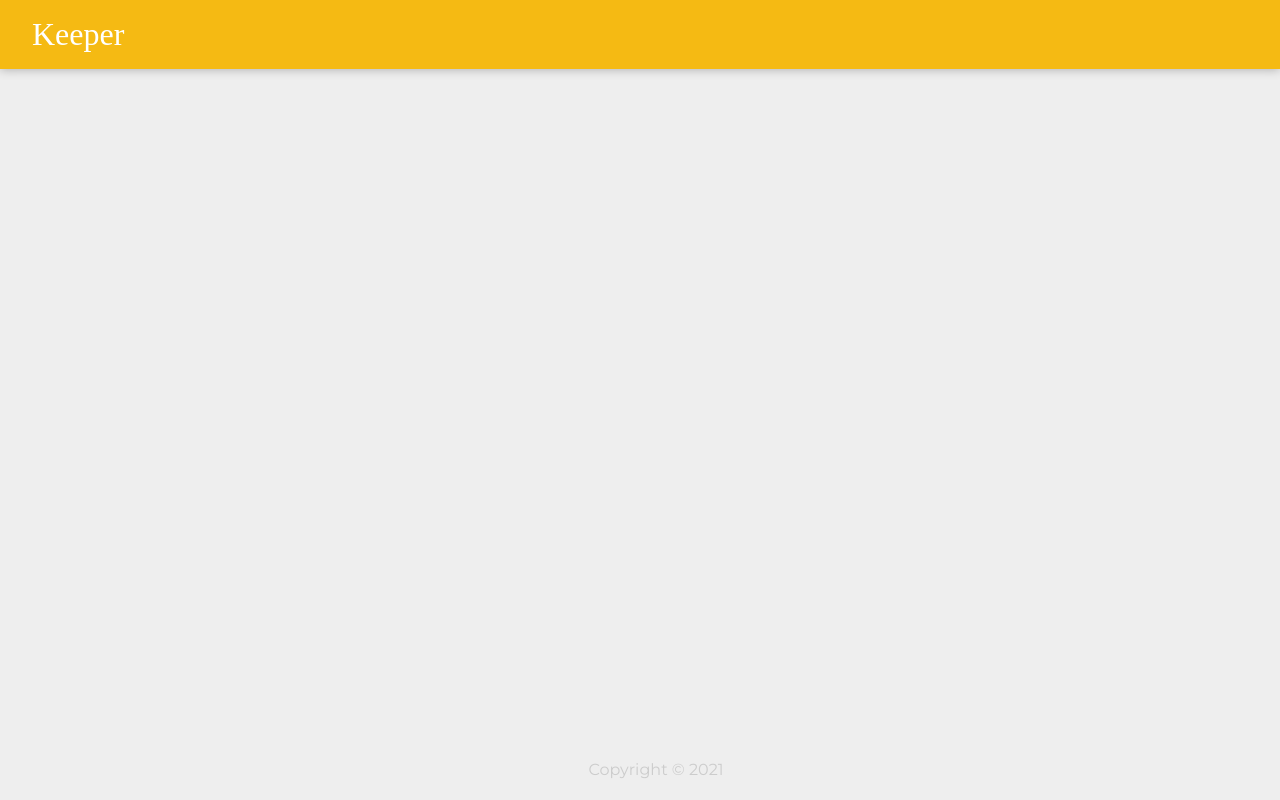
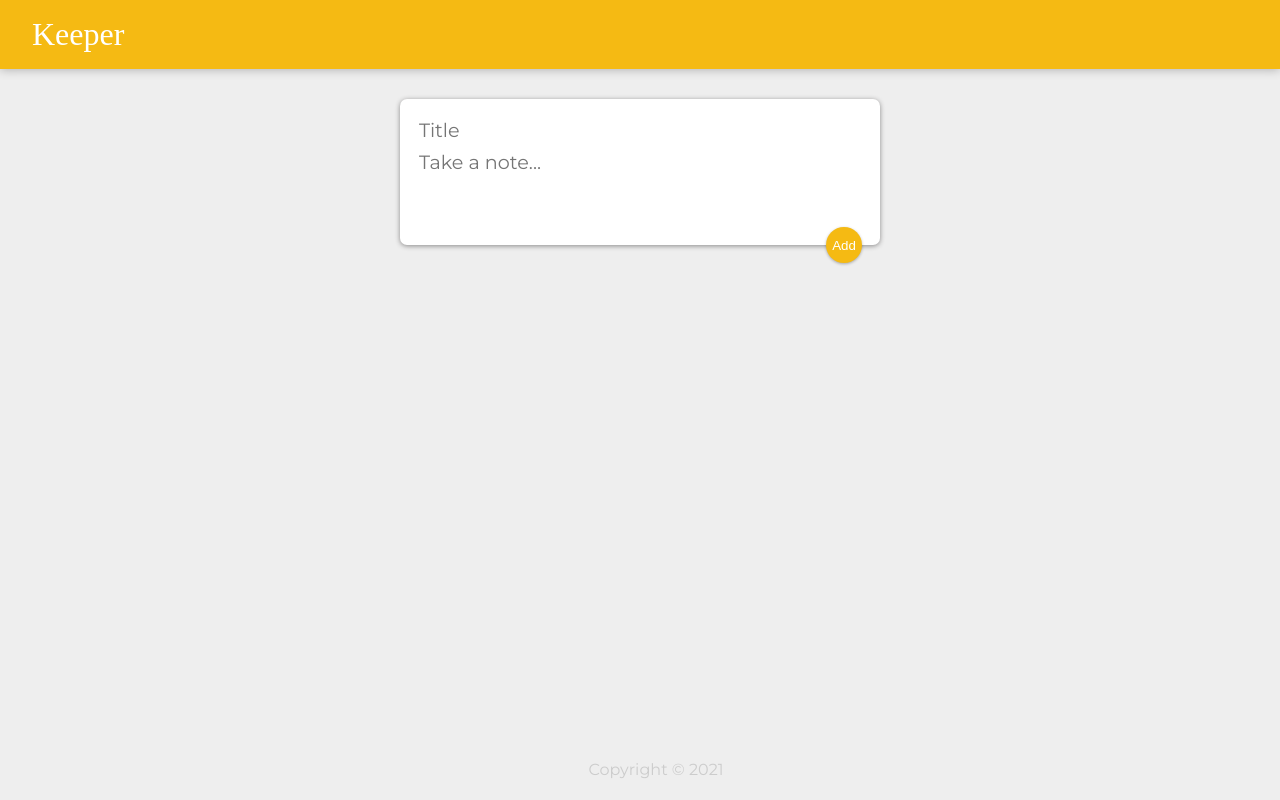
Before and after one commit to idahosound/keeper-app, a React (Create React App) app: page / in a window 1280 px wide. Built offline with nearby package versions, Linux system fonts and the light colour scheme; a web font is replaced by a local one.

Commit message:
update css, make create area stateful

```diff
--- a/public/styles.css
+++ b/public/styles.css
@@ -54,3 +54,49 @@
   white-space: pre-wrap;
   word-wrap: break-word;
 }
+
+.note button {
+  position: relative;
+  float: right;
+  margin-right: 10px;
+  color: #f5ba13;
+  border: none;
+  width: 36px;
+  height: 36px;
+  cursor: pointer;
+  outline: none;
+}
+
+form {
+  position: relative;
+  width: 480px;
+  margin: 30px auto 20px auto;
+  background: #fff;
+  padding: 15px;
+  border-radius: 7px;
+  box-shadow: 0 1px 5px rgb(138, 137, 137);
+}
+form input,
+form textarea {
+  width: 100%;
+  border: none;
+  padding: 4px;
+  outline: none;
+  font-size: 1.2em;
+  font-family: inherit;
+  resize: none;
+}
+form button {
+  position: absolute;
+  right: 18px;
+  bottom: -18px;
+  background: #f5ba13;
+  color: #fff;
+  border: none;
+  border-radius: 50%;
+  width: 36px;
+  height: 36px;
+  box-shadow: 0 1px 3px rgba(0, 0, 0, 0.3);
+  cursor: pointer;
+  outline: none;
+}
--- a/src/components/app.jsx
+++ b/src/components/app.jsx
@@ -1,5 +1,6 @@
 import React, {useState} from "react";
 import Header from "./header";
+import CreateArea from "./create-area";
 import Footer from "./footer";
 import Note from "./note";
 
@@ -12,6 +13,7 @@
     return (
         <div>
             <Header />
+            <CreateArea />
             {notes.map(thisNote => (
                 <Note
                     key={thisNote.key}
--- /dev/null
+++ b/src/components/create-area.jsx
@@ -0,0 +1,19 @@
+import React, {useState} from "react";
+
+function CreateArea() {
+
+    const [noteTitle, setNoteTitle] = useState("");
+    const [note, setNote] = useState("");
+
+  return (
+    <div>
+      <form>
+        <input name="title" placeholder="Title" />
+        <textarea name="content" placeholder="Take a note..." rows="3" />
+        <button>Add</button>
+      </form>
+    </div>
+  );
+}
+
+export default CreateArea;
```
